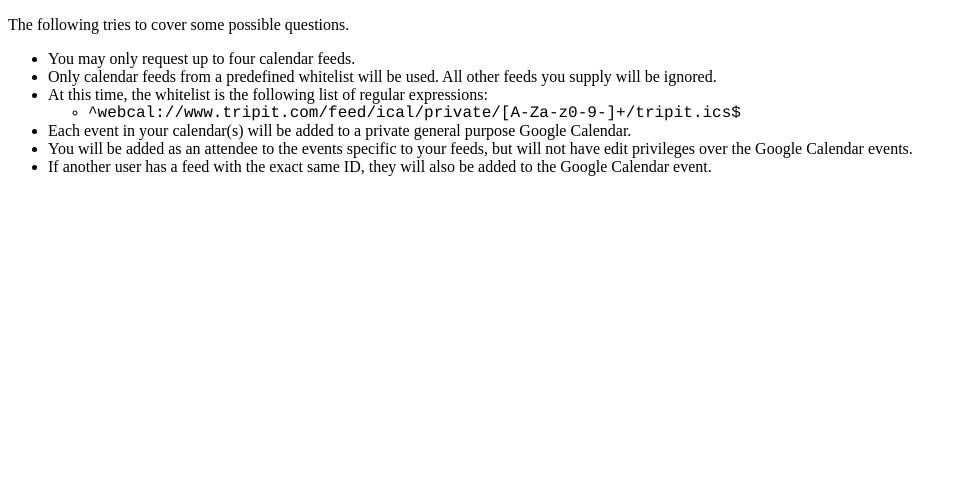
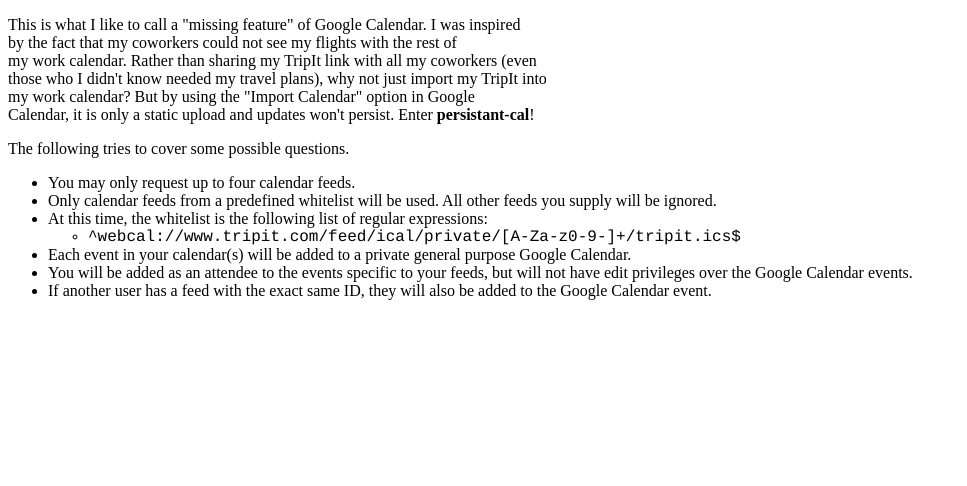
Before and after one commit to dhermes/persistent-cal, a Python web app: template templates/about.html in a window 1280 px wide. Shown: the top 486 px of the page, without its empty margins (0-967 px from the left). Run offline with Jinja, Linux system fonts and the light colour scheme; the template is opened without the code that fills it, so the values that code supplies are empty.

Commit message:
Added data to about

```diff
--- a/templates/about.html
+++ b/templates/about.html
@@ -2,17 +2,32 @@
 <html>
   <head>
     <title>About Persistent Calendar</title>
-    <link type="text/css" rel="stylesheet" href="/stylesheets/main.css" />
+    <link type="text/css" rel="stylesheet" href="/stylesheets/main.css"/>
   </head>
   <body>
     <div>
+      <p>This is what I like to call a &quot;missing feature&quot; of Google
+      Calendar. I was inspired</br>by the fact that my coworkers could not see
+      my flights with the rest of</br>my work calendar. Rather than sharing my
+      TripIt link with all my coworkers (even</br>those who I didn't know needed
+      my travel plans), why not just import my TripIt into</br>my work calendar?
+      But by using the &quot;Import Calendar&quot; option in Google</br>
+      Calendar, it is only a static upload and updates won't persist. Enter
+      <strong>persistant-cal</strong>!</p>
       <p>The following tries to cover some possible questions.</p>
       <ul>
         <li>You may only request up to four calendar feeds.</li>
-        <li>Only calendar feeds from a predefined whitelist will be used. All other feeds you supply will be ignored.</li>
-        <li>At this time, the whitelist is the following list of regular expressions:
+        <li>
+          Only calendar feeds from a predefined whitelist will be used. All other
+          feeds you supply will be ignored.
+        </li>
+        <li>
+          At this time, the whitelist is the following list of regular
+          expressions:
           <ul>
-            <li style="font-family:courier;">^webcal://www.tripit.com/feed/ical/private/[A-Za-z0-9-]+/tripit.ics$</li>
+            <li style="font-family:courier;">
+            ^webcal://www.tripit.com/feed/ical/private/[A-Za-z0-9-]+/tripit.ics$
+            </li>
           </ul>
         </li>
         <li>
--- a/templates/index.html
+++ b/templates/index.html
@@ -2,7 +2,6 @@
 <html>
   <head>
     <title>Persistent Calendar</title>
-<!--     <script language="javascript" src="https://ajax.googleapis.com/ajax/libs/jquery/1.6.2/jquery.min.js" type="text/javascript"></script>  -->
     <link type="text/css" rel="stylesheet" href="/stylesheets/main.css" />
     <script language="javascript" src="/javascripts/jquery-1.6.2.min.js" type="text/javascript"></script>
     <script type="text/javascript">
```
